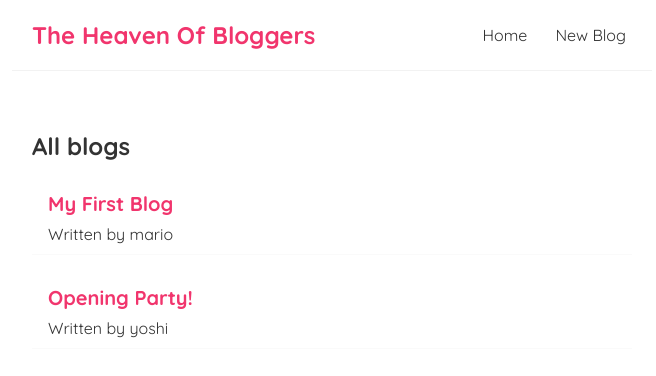
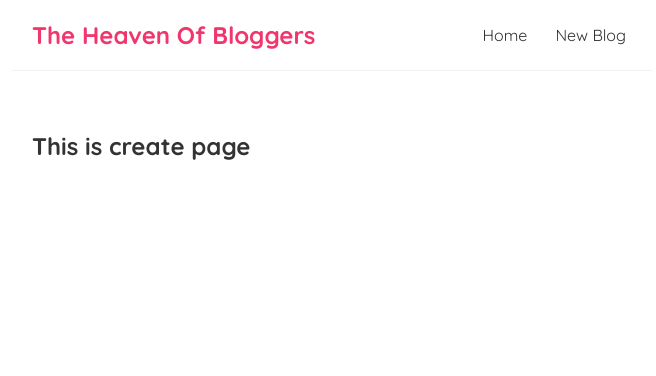
Before and after one commit to Masud034/bloggers, a React (Create React App) app: page /create in a window 1280 px wide. Shown: the top 376 px of the page, without its empty margins (308-964 px from the left). Built offline with nearby package versions, Linux system fonts and the light colour scheme; data requests are answered from the project's data file; the HTML template or start-up script is replaced by a standard one.

Commit message:
React router with exact match

```diff
--- a/package.json
+++ b/package.json
@@ -8,6 +8,7 @@
     "@testing-library/user-event": "^12.8.3",
     "react": "^17.0.2",
     "react-dom": "^17.0.2",
+    "react-router-dom": "^5.3.0",
     "react-scripts": "4.0.3",
     "web-vitals": "^1.1.2"
   },
--- a/src/App.js
+++ b/src/App.js
@@ -1,15 +1,27 @@
 import Navbar from './Navbar';
 import Home from './Home';
+import { BrowserRouter as Router, Route, Switch } from 'react-router-dom';
+import Create from './Create';
 
 function App() {
 
   return (
-    <div className="App">
-      <Navbar/>
-      <div className="content">
-        <Home/>
+    <Router>
+      <div className="App">
+       <Navbar/>
+        <div className="content">
+          <Switch>
+            <Route exact path = '/'>
+              <Home/>
+            </Route>
+
+            <Route exact path = '/create'>
+              <Create/>
+            </Route>
+          </Switch>
+        </div>
       </div>
-    </div>
+    </Router>
   );
 }
 
--- /dev/null
+++ b/src/Create.js
@@ -0,0 +1,9 @@
+const Create = () => {
+    return (
+        <div className="create">
+            <h2>This is create page</h2>
+        </div>
+     );
+}
+
+export default Create;
```
Also changed, not shown: src/data/db.json (+1 -1 lines), 1 other file (tests, documents, lock files or other folders).
